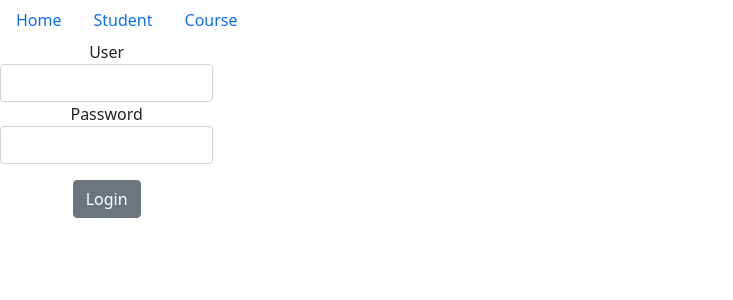
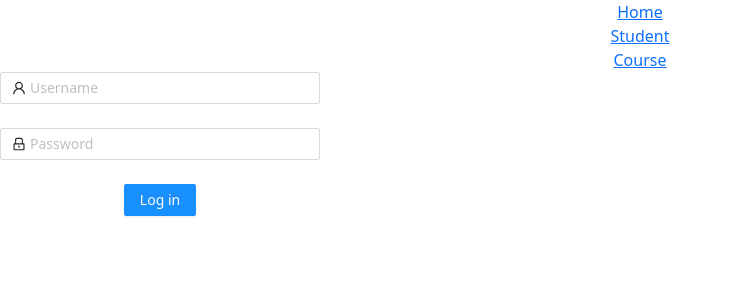
Before and after one commit to nmduc99/Demo_crud_simple_front, a React (Create React App) app: page / in a window 1280 px wide. Shown: the top 300 px of the page, without its empty margins (0-733 px from the left). Built offline with nearby package versions, Linux system fonts and the light colour scheme.

Commit message:
update 1.4

```diff
--- a/package.json
+++ b/package.json
@@ -14,6 +14,7 @@
     "query-string": "^7.0.0",
     "react": "^17.0.2",
     "react-dom": "^17.0.2",
+    "react-hook-form": "^6.15.5",
     "react-router-dom": "^5.2.0",
     "react-scripts": "4.0.3",
     "react-table": "^7.6.3",
--- a/src/App.css
+++ b/src/App.css
@@ -1,3 +1,6 @@
+@import '~antd/dist/antd.css';
+
+
 .App {
   text-align: center;
 }
--- a/src/App.js
+++ b/src/App.js
@@ -1,64 +1,61 @@
 import './App.css';
 import StudentList from './components/student/StudentList';
 import CourseList from './components/course/CourseList';
-import React from "react";
+import React, { useState } from "react";
 import {
   BrowserRouter as Router,
   //Switch,
   Route,
-  //Link
+  Link
 } from "react-router-dom";
-import { Nav, NavItem, NavLink } from 'reactstrap';
-import Example from './components/example'
+import { Nav, NavItem } from 'reactstrap';
+import NormalLoginForm from './components/authentication/NormalLoginForm'
+
 
 const Index = () => <h2>Home</h2>;
 function App() {
+  const [authen, setAuthen] = useState(false);
+  function Login(username, password) {
+    console.log(username)
+    if (username === 'admin') {
+      setAuthen(true)
+    }
+  }
+
+  const renderComponent = (authen) => {
+    if (authen) {
+      return (
+        <React.Fragment>
+          <Route path="/home" exact component={Index} />
+          <Route path="/students/" exact component={StudentList} />
+          <Route path="/courses/" exact component={CourseList} />
+        </React.Fragment>
+      )
+    } else {
+      return (
+        <Route path="/" exact render={() => {
+          return !authen && <NormalLoginForm login={Login} />
+        }} />
+      );
+    }
+  }
   return (
     <Router>
       <div className="App">
-        {/* <nav>
-          <ul>
-            <li>
-              <Link to="/">Home</Link>
-            </li>
-            <li>
-              <Link to="/students">Student</Link>
-            </li>
-            <li>
-              <Link to="/courses">Course</Link>
-            </li>
-          </ul>
-        </nav>     */}
-        {/*
-        <nav class="nav">
-          <a class="home" href="/">Home </a>
-          <a class="nav-link" href="/students">Student </a>
-          <a class="nav-link" href="/courses">Course </a>
-        </nav> */}
-
-
-        <Nav>
+        <Nav vertical>
           <NavItem>
-            <NavLink href="/home" >Home</NavLink>
-
+            <Link to="/home">Home</Link>
           </NavItem>
           <NavItem>
-            <NavLink href="/students">Student</NavLink>
+            <Link to="/students">Student</Link>
           </NavItem>
           <NavItem>
-            <NavLink href="/courses">Course</NavLink>
+            <Link to="/courses">Course</Link>
           </NavItem>
         </Nav>
-
-
-        <Route path="/" exact component={Example }/>
-        <Route path="/home" exact component={Index} />
-        <Route path="/students/" exact component={StudentList} />
-        <Route path="/courses/" exact component={CourseList} />
+        {renderComponent(authen)}
       </div>
     </Router>
-
-
   );
 }
 
--- /dev/null
+++ b/src/components/authentication/NormalLoginForm.jsx
@@ -0,0 +1,70 @@
+import { Form, Input, Button } from 'antd';
+import { UserOutlined, LockOutlined } from '@ant-design/icons';
+import { Col } from 'reactstrap';
+
+const NormalLoginForm = ({ login }) => {
+  const onFinish = (values) => {
+    console.log('Received values of form: ', values);
+    login(values.username, values.password)
+  };
+
+
+  return (
+    <Form
+      name="normal_login"
+      className="login-form"
+      initialValues={{
+        remember: true,
+      }}
+      onFinish={onFinish}
+    >
+      <Col sm="3">
+        <Form.Item
+          name="username"
+          rules={[
+            {
+              required: true,
+              message: 'Please input your Username!',
+            },
+          ]}
+        >
+          <Input prefix={<UserOutlined className="site-form-item-icon" />} placeholder="Username" />
+        </Form.Item>
+      </Col>
+      <Col sm="3">
+        <Form.Item
+          name="password"
+          rules={[
+            {
+              required: true,
+              message: 'Please input your Password!',
+            },
+          ]}
+        >
+          <Input
+            prefix={<LockOutlined className="site-form-item-icon" />}
+            type="password"
+            placeholder="Password"
+          />
+        </Form.Item>
+
+      </Col>
+
+
+      <Col sm="3">
+        <Form.Item>
+          <Button type="primary" htmlType="submit" className="login-form-button">
+            Log in
+        </Button>
+        </Form.Item>
+      </Col>
+
+
+
+
+    </Form>
+  );
+};
+
+
+export default NormalLoginForm;
--- a/src/components/example.jsx
+++ /dev/null
@@ -1,32 +0,0 @@
-import React from 'react';
-import { Button, Form, FormGroup, Label, Input,Col } from 'reactstrap';
-
-function  Example() {
-
-
-
-    return (
-
-    <Form inline>
-        <Col md={2}>
-        <FormGroup className="mb-2 mr-sm-2 mb-sm-0">
-        <Label for="exampleUser" className="mr-sm-2">User</Label>
-        <Input type="user" name="user" id="exampleUser"/>
-      </FormGroup>
-        </Col>
-        <Col md={2}>
-      <FormGroup className="mb-2 mr-sm-2 mb-sm-0">
-        <Label for="examplePassword" className="mr-sm-2">Password</Label>
-        <Input type="password" name="password" id="examplePassword" />
-      </FormGroup>
-      </Col>
-      <p></p>
-      <Col md={2}>
-      <Button
-      >Login</Button>
-      </Col>
-    </Form>
-  );
-}
-
-export default Example;
--- a/src/index.css
+++ b/src/index.css
@@ -1,3 +1,7 @@
+@import '~antd/dist/antd.css';
+
+
+
 body {
   margin: 0;
   font-family: -apple-system, BlinkMacSystemFont, 'Segoe UI', 'Roboto', 'Oxygen',
```
Also changed, not shown: src/components/student/StudentList.jsx (+4 -6 lines), src/components/authentication/Login.jsx (deleted), 1 other file (tests, documents, lock files or other folders).
